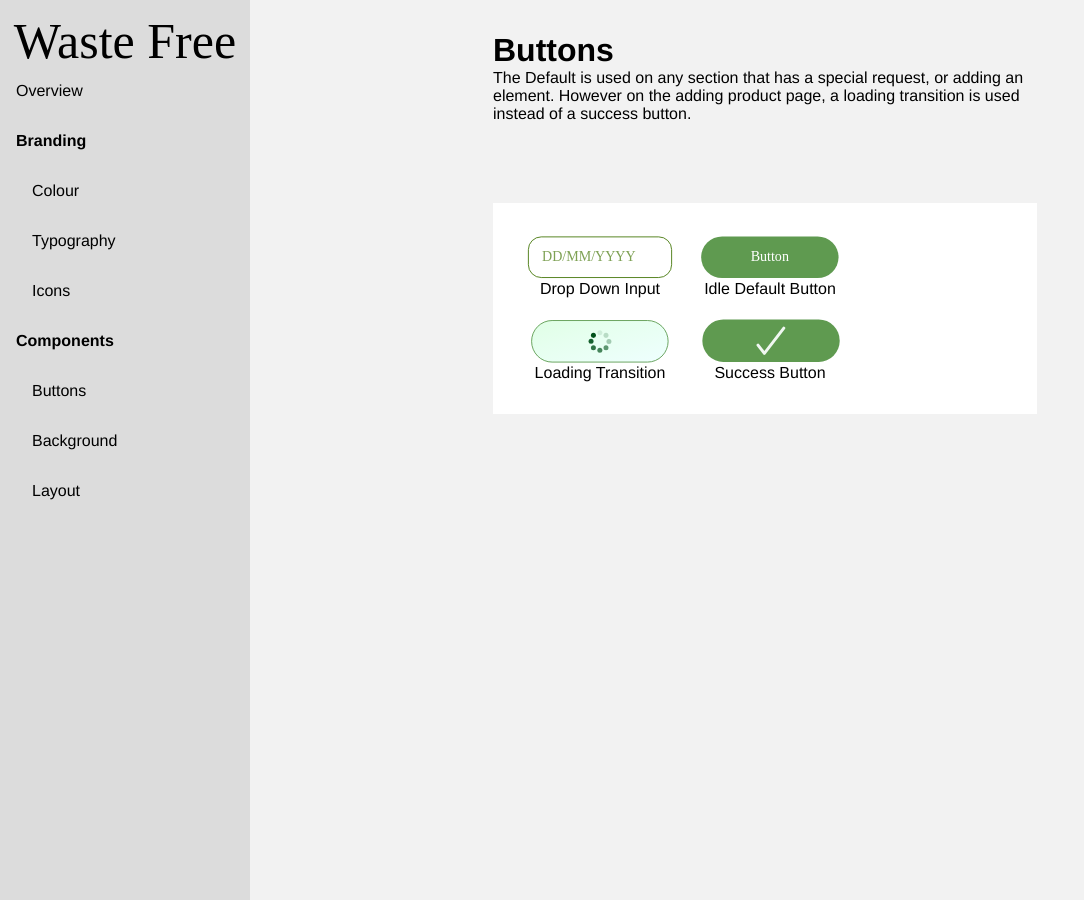
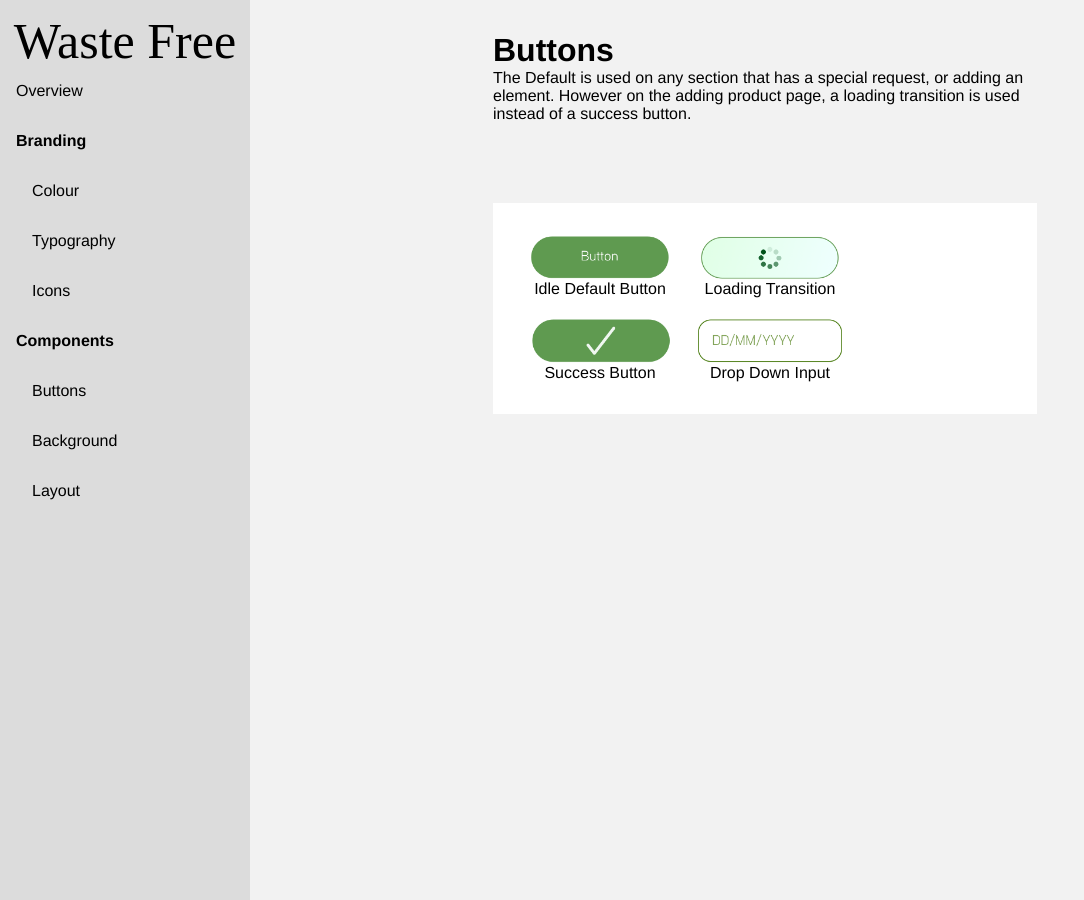
Before and after one commit to Inescapable96/Inescapable96.github.io, a Jekyll site: the page built from buttons.html, in a window 1280 px wide. Shown: the whole page, without its empty margins (0-1084 px from the left). Built offline with Jekyll 4.4.1, drawn with Linux system fonts in a browser that asks for light colours.

Commit message:
button fix

```diff
--- a/buttons.html
+++ b/buttons.html
@@ -12,9 +12,9 @@
 
 <section>
 <div class="neat">
-  <div> <img class="butt" src="/buttons/dd_input.svg"/><div> Drop Down Input </div> </div>
-  <div> <img class="butt" src="/buttons/idle.svg"/><div> Idle Default Button </div></div>
-  <div> <img class="butt" src="/buttons/loading.svg"/><div> Loading Transition </div></div>
-  <div> <img class="butt" src="/buttons/Success.svg"/><div> Success Button </div></div>
+  <div> <img class="butt" src="/buttons/idle.png"/><div> Idle Default Button </div></div>
+  <div> <img class="butt" src="/buttons/loading.png"/><div> Loading Transition </div></div>
+  <div> <img class="butt" src="/buttons/Success.png"/><div> Success Button </div></div>
+  <div> <img class="butt" src="/buttons/dd_input.png"/><div> Drop Down Input </div> </div>
 </div>
 </section>
```
Also changed, not shown: buttons/Idle.png (added), buttons/Idle.svg (deleted), buttons/Pressed.svg (deleted), buttons/Success.png (added), buttons/Success.svg (deleted), buttons/dd_input.png (added), buttons/dd_input.svg (deleted), buttons/loading.png (added), buttons/loading.svg (deleted), layout.html (line endings or trailing spaces), 1 other file.
